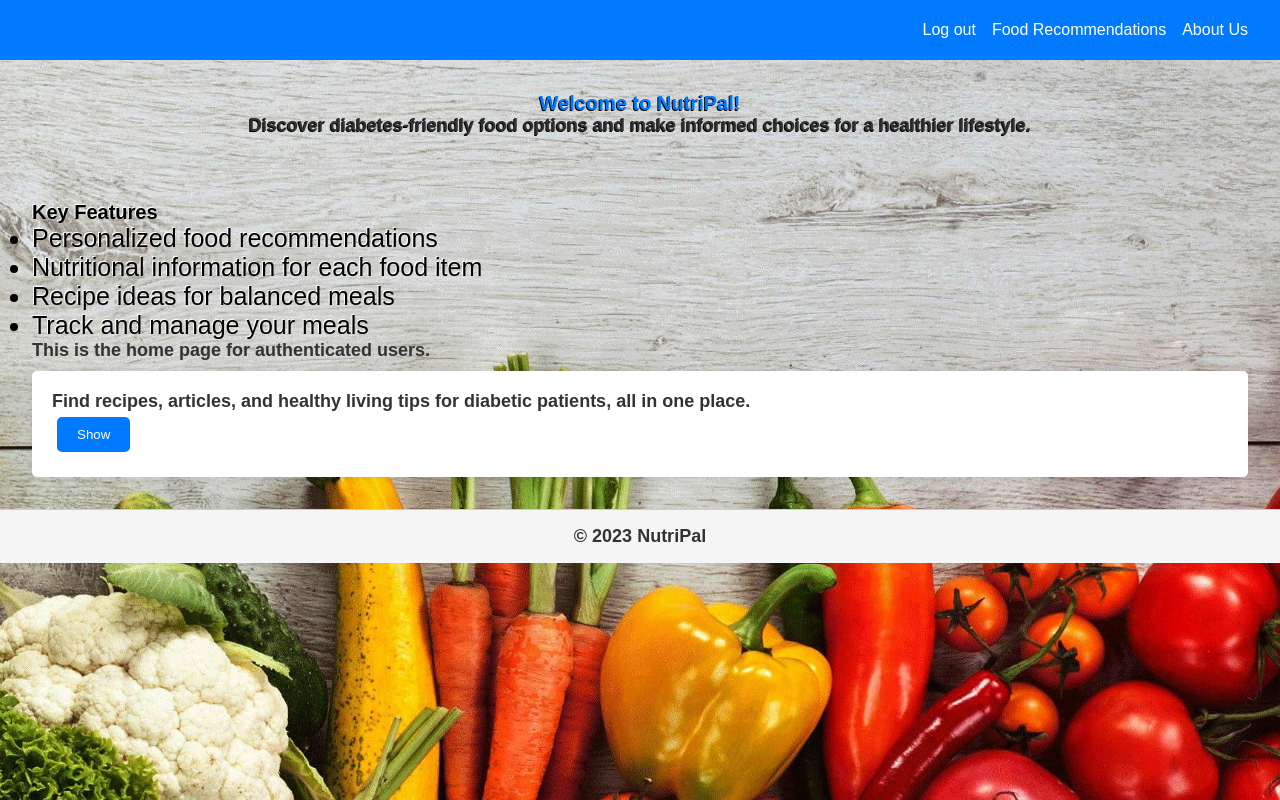
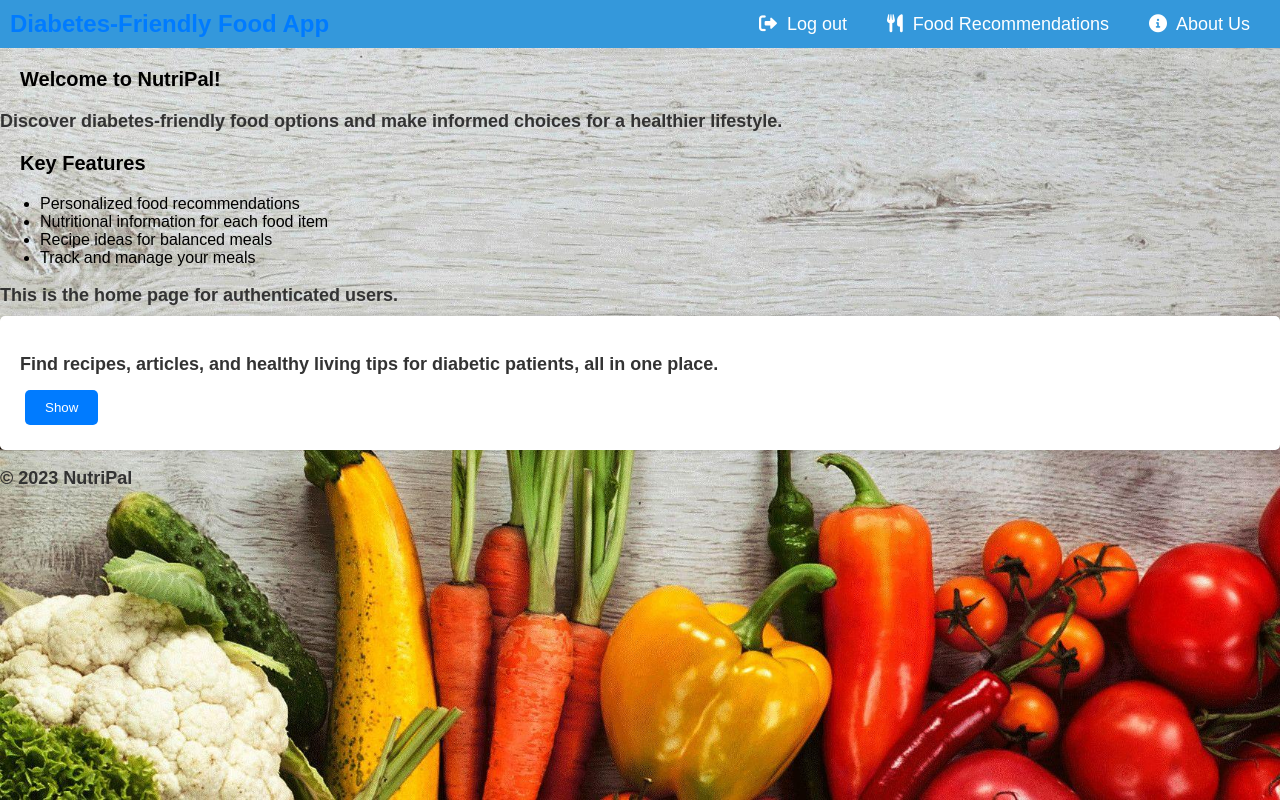
Before and after one commit to sifisosibande/capstone-project, a website: page public/home.html in a window 1280 px wide. Drawn offline with Linux system fonts and the light colour scheme.

Commit message:
second commit

```diff
--- a/public/home.html
+++ b/public/home.html
@@ -5,6 +5,10 @@
     <meta name="viewport" content="width=device-width, initial-scale=1.0">
     <link rel="stylesheet" href="styles.css">
     <title>Diabetes-Friendly Food App</title>
+    <meta charset="UTF-8">
+    <meta name="viewport" content="width=device-width, initial-scale=1.0">
+    <title>Diabetes-Friendly Food App</title>
+    <link rel="stylesheet" href="https://cdnjs.cloudflare.com/ajax/libs/font-awesome/6.0.0-beta3/css/all.min.css">
 
 </head>
 
@@ -61,6 +65,60 @@
     #recipeLinks a:hover {
         text-decoration: underline; /* Underline on hover */
     }
+    body {
+            font-family: Arial, sans-serif;
+            margin: 0;
+            padding: 0;
+            background-color: #f4f4f4;
+        }
+
+        header {
+            background-color: #3498db;
+            color: white;
+            padding: 10px;
+            display: flex;
+            justify-content: space-between; /* Align items to the ends */
+            align-items: center; /* Vertically center items */
+        }
+
+        header h1 {
+            margin: 0;
+        }
+
+        header nav ul {
+            list-style-type: none;
+            margin: 0;
+            padding: 0;
+            display: flex;
+        }
+
+        header nav li {
+            margin-left: 20px;
+        }
+
+        header a {
+            color: white;
+            text-decoration: none;
+            font-size: 18px;
+        }
+
+        /* Style the icons */
+        .fa-sign-out-alt {
+            margin-right: 5px;
+        }
+
+        .fa-utensils {
+            margin-right: 5px;
+        }
+
+        .fa-info-circle {
+            margin-right: 5px;
+        }
+
+        /* Change the color of links on hover */
+        header a:hover {
+            color: #e5e5e5;
+        }
 </style>
 
 <body>
@@ -68,13 +126,9 @@
         <h1>Diabetes-Friendly Food App</h1>
         <nav>
             <ul>
-                <li><a href="index.html">Log out</a></li>
-                <!-- <li><a href="home.html">Home</a></li> -->
-                <li><a href="http://127.0.0.1:5000/food">Food Recommendations</a></li>
-
-
-                <li><a href="about.html">About Us</a></li>
-                <link rel="stylesheet" href="style.css">
+                <li><a href="index.html"><i class="fas fa-sign-out-alt"></i> Log out</a></li>
+                <li><a href="http://127.0.0.1:5000/food"><i class="fas fa-utensils"></i> Food Recommendations</a></li>
+                <li><a href="about.html"><i class="fas fa-info-circle"></i> About Us</a></li>
             </ul>
         </nav>
     </header>
```
Also changed, not shown: templates/food.html (+64 -13 lines), templates/meal_plan_display.html (+51 -3 lines).
